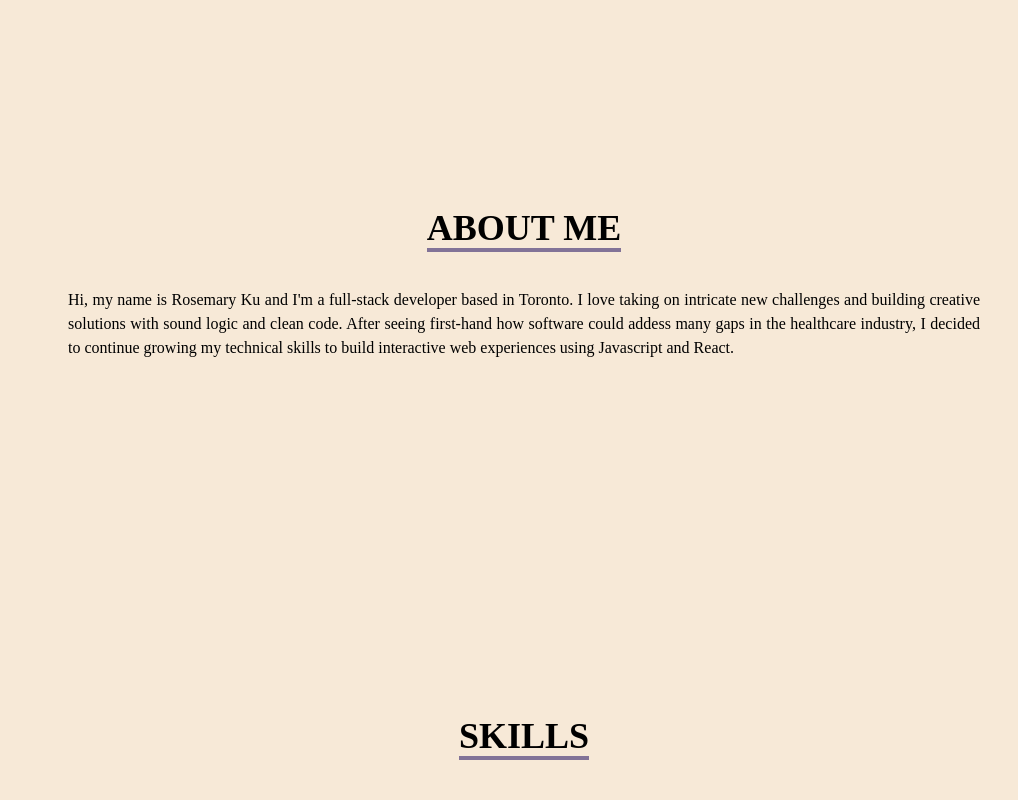
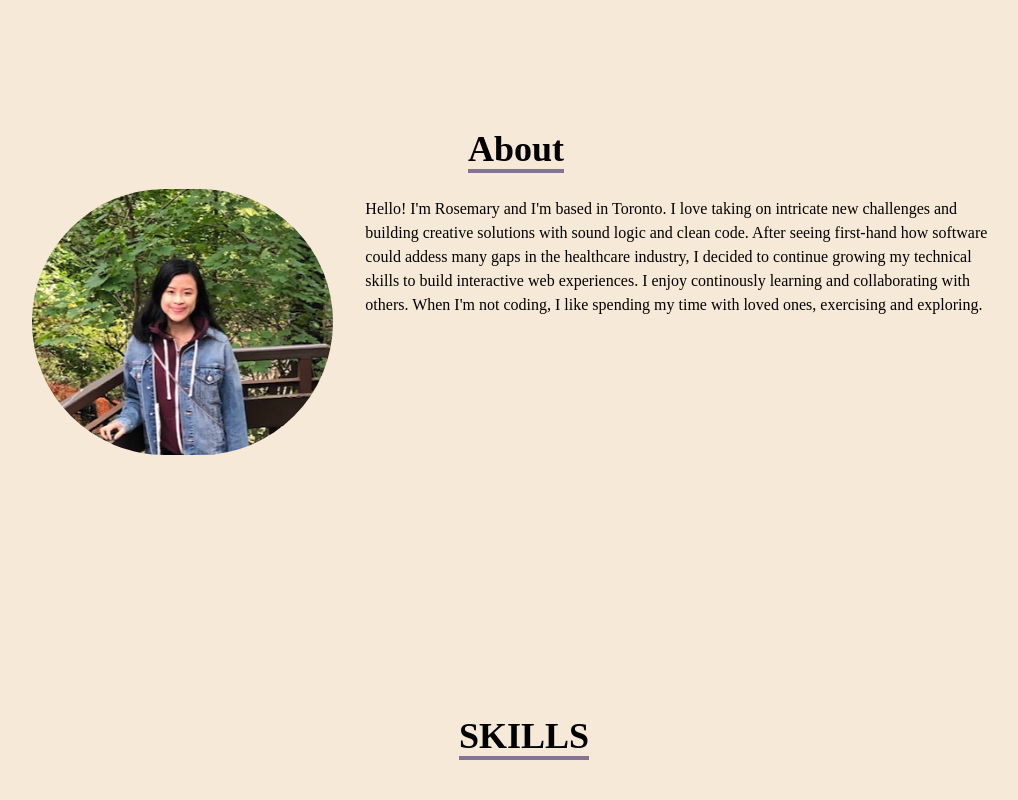
Before and after one commit to rosemaryku/portfolio, a React (Create React App) app: page / in a window 1280 px wide. Shown: the part 900-1700 px from the top of the page, without its empty margins (124-1142 px from the left). Built offline with nearby package versions, Linux system fonts and the light colour scheme.

Commit message:
edit about section

```diff
--- a/src/components/About.jsx
+++ b/src/components/About.jsx
@@ -1,21 +1,72 @@
+// import React from "react";
+// import ProfilePic from "../assets/profile-pic.png";
+
+// const About = () => {
+//   return (
+//     <div name="about" className="w-full h-screen bg-[#F7E9D7] text-black">
+//       <div className="flex flex-col justify-center items-center w-full h-full">
+//         <div className="max-w-full w-full px-4 grid gap-8">
+//           <div className="pb-8 pl-4 text-center">
+//             <p className="text-4xl font-bold inline border-b-4 border-[#827397]">
+//               ABOUT ME
+//             </p>
+//             <div className="flex">
+//               <img
+//                 src={ProfilePic}
+//                 alt="Rosemary Ku"
+//                 className="inline w-24 h-24 rounded-full"
+//               />
+//               <p className="w-30 px-20 mx-20 pt-10 text-justify">
+//                 Based in Toronto, I love taking on intricate new challenges and
+//                 building creative solutions with sound logic and clean code.
+//                 After seeing first-hand how software could addess many gaps in
+//                 the healthcare industry, I decided to continue growing my
+//                 technical skills to build interactive web experiences. I enjoy
+//                 continously learning and collaborating with others. When I'm not
+//                 coding, I like spending my time with loved ones, exploring, and
+//                 exercising!
+//               </p>
+//             </div>
+//           </div>
+//         </div>
+//       </div>
+//     </div>
+//   );
+// };
+
+// export default About;
+
+// TEST
+
 import React from "react";
+import ProfilePic from "../assets/profile-pic.png";
 
 const About = () => {
   return (
     <div name="about" className="w-full h-screen bg-[#F7E9D7] text-black">
       <div className="flex flex-col justify-center items-center w-full h-full">
-        <div className="max-w-full w-full px-4 grid gap-8">
-          <div className="pb-8 pl-4 text-center">
-            <p className="text-4xl font-bold inline border-b-4 border-[#827397]">
-              ABOUT ME
-            </p>
-            <p className="w-30 px-20 mx-20 pt-10 text-justify">
-              Hi, my name is Rosemary Ku and I'm a full-stack developer based in
-              Toronto. I love taking on intricate new challenges and building
-              creative solutions with sound logic and clean code. After seeing
-              first-hand how software could addess many gaps in the healthcare
-              industry, I decided to continue growing my technical skills to
-              build interactive web experiences using Javascript and React.
+        <p className="text-4xl font-bold inline border-b-4 border-[#827397]">
+          About
+        </p>
+
+        <div className="max-w-[1000px] w-full grid grid-cols-1 sm:grid-cols-3 gap-8 py-4 px-4">
+          <div className="col-span-1 text-4xl">
+            <img
+              src={ProfilePic}
+              alt="Rosemary Ku"
+              className="obkect-contain md: object-scale-down w-25 h-25 rounded-full"
+            />
+          </div>
+          <div className="col-span-2 mt-2">
+            <p>
+              Hello! I'm Rosemary and I'm based in Toronto. I love taking on
+              intricate new challenges and building creative solutions with
+              sound logic and clean code. After seeing first-hand how software
+              could addess many gaps in the healthcare industry, I decided to
+              continue growing my technical skills to build interactive web
+              experiences. I enjoy continously learning and collaborating with
+              others. When I'm not coding, I like spending my time with loved
+              ones, exercising and exploring.
             </p>
           </div>
         </div>
--- a/src/components/Projects.jsx
+++ b/src/components/Projects.jsx
@@ -17,7 +17,7 @@ const Projects = () => {
             className="shadow-lg shadow-[#bbbbbb] group container rounded-md flex justify-center items-center mx-auto content-div"
           ></div>
           <div>
-            <h2>REACTS.JS APP </h2>
+            <b className="text-lg text-center">REACTS.JS APP </b>
             <p>
               Mentor Me is a web app designed to connect users with mentors who
               can assist with coding-related questions. Users can search for
```
Also changed, not shown: src/assets/profile-pic.png (added).
